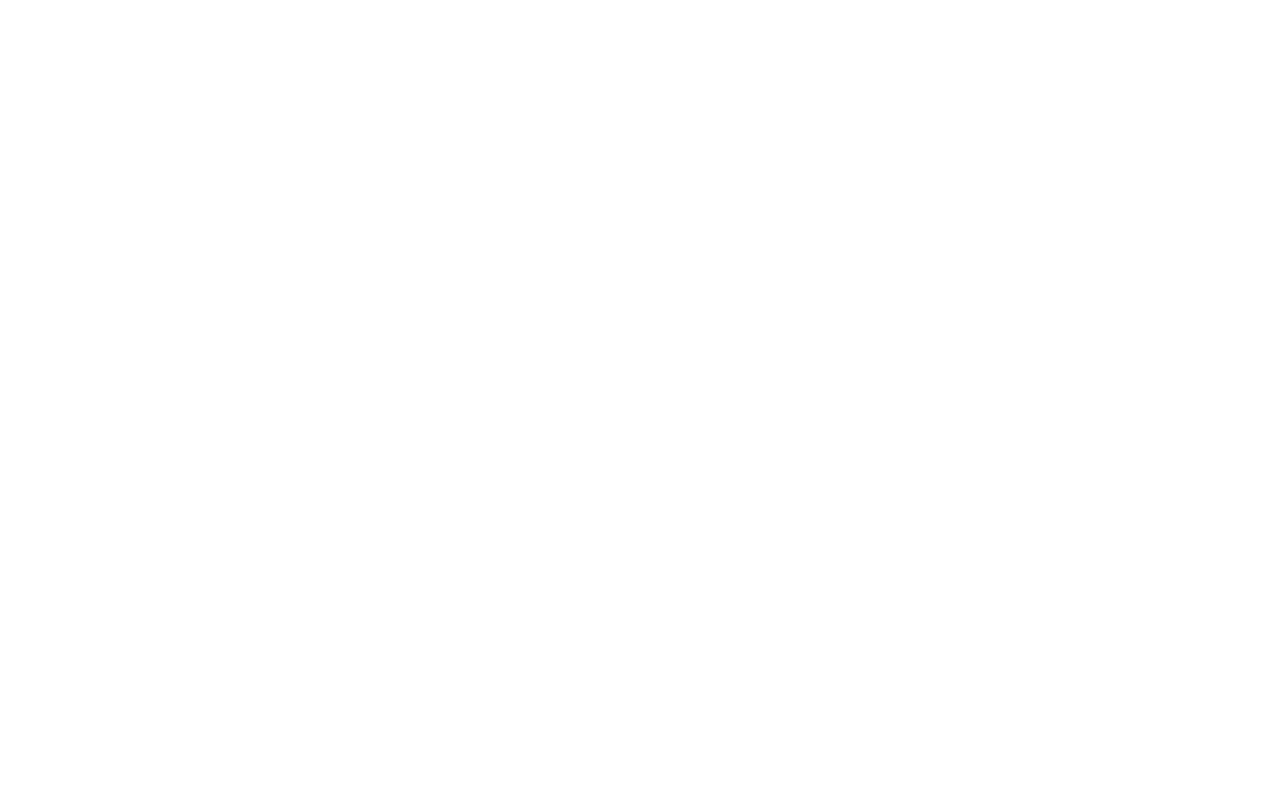
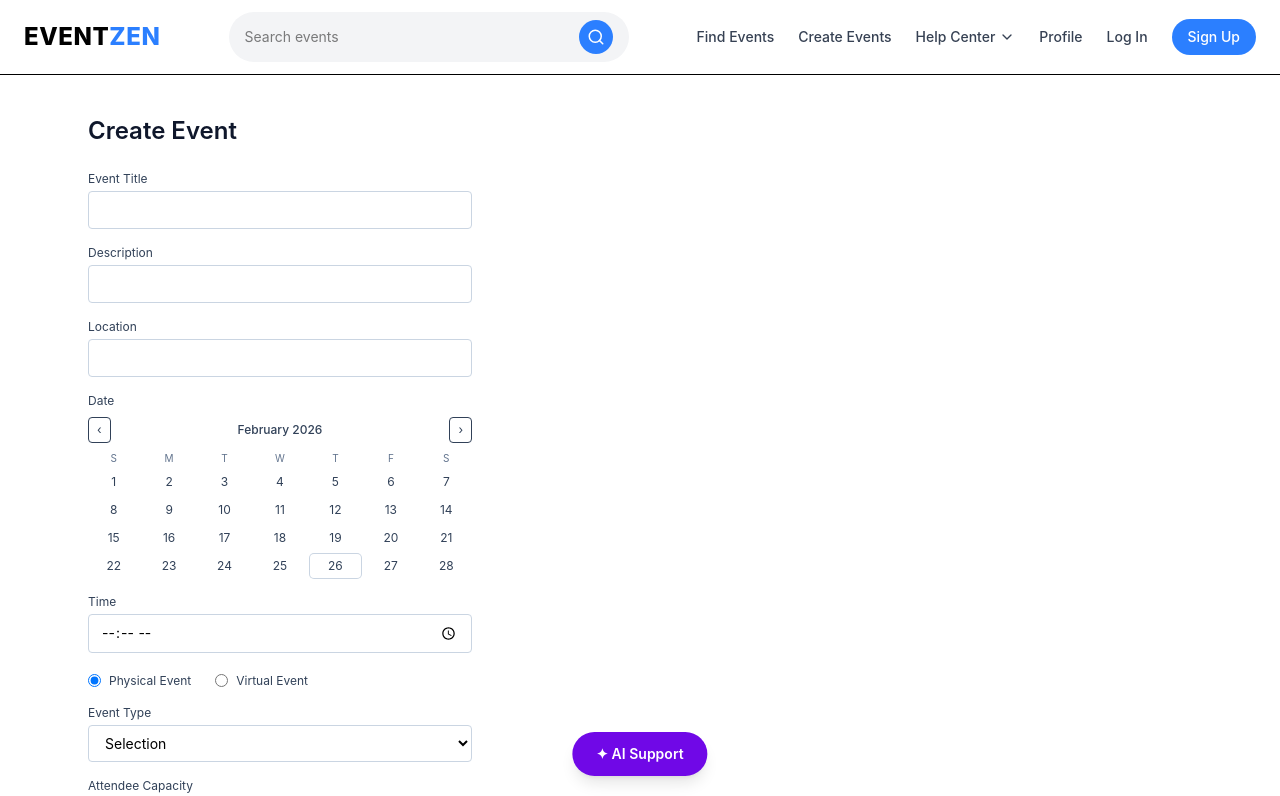
Before and after one commit to Event-Zen/eventzen-frontend, a React (Vite) app: page /create-event in a window 1280 px wide. Before the commit this address had no page. Shown: the top 796 px of the page. Built offline with nearby package versions, Linux system fonts and the light colour scheme.

Commit message:
Created the routing for the create events page

```diff
--- a/src/App.tsx
+++ b/src/App.tsx
@@ -1,6 +1,7 @@
 import { BrowserRouter, Route, Routes } from "react-router-dom";
 import MainLayout from "./layouts/MainLayout";
 import HomePage from "./pages/HomePage";
+import CreateEventPage from "./pages/CreateEventPage";
 
 function App() {
   return (
@@ -14,6 +15,16 @@ function App() {
             </MainLayout>
           }
         />
+
+        <Route
+          path="/create-event"
+          element={
+            <MainLayout>
+              <CreateEventPage />
+            </MainLayout>
+          }
+        />
+
       </Routes>
     </BrowserRouter>
   );
```
